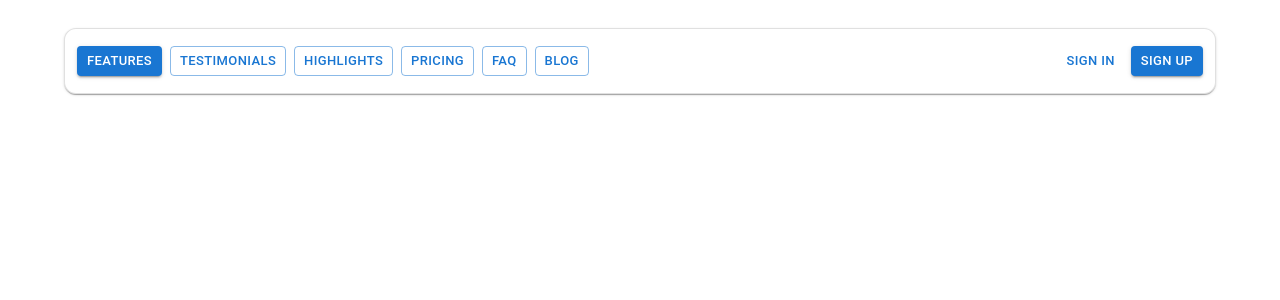
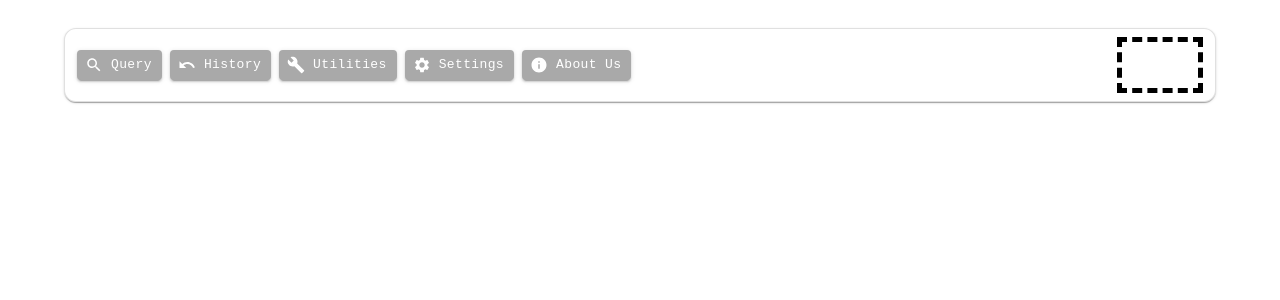
Before and after one commit to Anorris98/Hebse-Database, a React (Vite) app in the folder senior-design/: page /query in a window 1280 px wide. Shown: the top 300 px of the page. Built offline with nearby package versions, Linux system fonts and the light colour scheme.

Commit message:
Updated toolbar

```diff
--- a/senior-design/src/components/NavigationBar/NavBar.tsx
+++ b/senior-design/src/components/NavigationBar/NavBar.tsx
@@ -1,16 +1,10 @@
-import * as React from 'react';
-import { alpha, styled } from '@mui/material/styles';
+import {alpha, styled} from '@mui/material/styles';
 import Box from '@mui/material/Box';
 import AppBar from '@mui/material/AppBar';
 import Toolbar from '@mui/material/Toolbar';
 import Button from '@mui/material/Button';
-import IconButton from '@mui/material/IconButton';
 import Container from '@mui/material/Container';
-import Divider from '@mui/material/Divider';
-import MenuItem from '@mui/material/MenuItem';
-import Drawer from '@mui/material/Drawer';
-import MenuIcon from '@mui/icons-material/Menu';
-import CloseRoundedIcon from '@mui/icons-material/CloseRounded';
+import {Build, Info, Search, Settings, Undo} from "@mui/icons-material";
 
 const StyledToolbar = styled(Toolbar)(({ theme }) => ({
     display: 'flex',
@@ -28,15 +22,14 @@ const StyledToolbar = styled(Toolbar)(({ theme }) => ({
 
 const StyledButton = styled(Button)(() => ({
     marginRight: '8px',
+    backgroundColor: 'darkgray',
+    textTransform: 'none',
+    maxHeight: '120%',
+    fontFamily: 'monospace'
 }))
 
 
 export const NavBar = () => {
-    const [open, setOpen] = React.useState(false);
-
-    const toggleDrawer = (newOpen: boolean) => () => {
-        setOpen(newOpen);
-    };
 
     return (
         <AppBar
@@ -51,86 +44,27 @@ export const NavBar = () => {
         >
             <Container maxWidth="lg">
                 <StyledToolbar variant="dense" disableGutters>
-                    <Box sx={{ flexGrow: 1, display: 'flex', alignItems: 'center', px: 0 }}>
+                    <Box sx={{ flexGrow: 1, display: 'flex', alignItems: 'center', px: 0, justifyContent: 'left' }}>
                         <Box sx={{ display: { xs: 'none', md: 'flex' } }}>
-                            <StyledButton variant="contained" size="small">
-                                Features
+                            <StyledButton variant="contained" size="small" startIcon={<Search/>}>
+                                Query
                             </StyledButton>
-                            <StyledButton variant="outlined" size="small">
-                                Testimonials
+                            <StyledButton variant="contained" size="small" startIcon={<Undo/>}>
+                                History
                             </StyledButton>
-                            <StyledButton variant="outlined" size="small">
-                                Highlights
+                            <StyledButton variant="contained" size="small" startIcon={<Build/>}>
+                                Utilities
                             </StyledButton>
-                            <StyledButton variant="outlined" size="small">
-                                Pricing
+                            <StyledButton variant="contained" size="small" startIcon={<Settings/>}>
+                                Settings
                             </StyledButton>
-                            <StyledButton variant="outlined" size="small" sx={{ minWidth: 0 }}>
-                                FAQ
-                            </StyledButton>
-                            <StyledButton variant="outlined" size="small" sx={{ minWidth: 0 }}>
-                                Blog
+                            <StyledButton variant="contained" size="small" startIcon={<Info/>}>
+                                About Us
                             </StyledButton>
                         </Box>
                     </Box>
-                    <Box
-                        sx={{
-                            display: { xs: 'none', md: 'flex' },
-                            gap: 1,
-                            alignItems: 'center',
-                        }}
-                    >
-                        <Button color="primary" variant="text" size="small">
-                            Sign in
-                        </Button>
-                        <Button color="primary" variant="contained" size="small">
-                            Sign up
-                        </Button>
-                    </Box>
-                    <Box sx={{ display: { xs: 'flex', md: 'none' }, gap: 1 }}>
-                        <IconButton aria-label="Menu button" onClick={toggleDrawer(true)}>
-                            <MenuIcon />
-                        </IconButton>
-                        <Drawer
-                            anchor="top"
-                            open={open}
-                            onClose={toggleDrawer(false)}
-                            PaperProps={{
-                                sx: {
-                                    top: 'var(--template-frame-height, 0px)',
-                                },
-                            }}
-                        >
-                            <Box sx={{ p: 2, backgroundColor: 'background.default' }}>
-                                <Box
-                                    sx={{
-                                        display: 'flex',
-                                        justifyContent: 'flex-end',
-                                    }}
-                                >
-                                    <IconButton onClick={toggleDrawer(false)}>
-                                        <CloseRoundedIcon />
-                                    </IconButton>
-                                </Box>
-                                <MenuItem>Features</MenuItem>
-                                <MenuItem>Testimonials</MenuItem>
-                                <MenuItem>Highlights</MenuItem>
-                                <MenuItem>Pricing</MenuItem>
-                                <MenuItem>FAQ</MenuItem>
-                                <MenuItem>Blog</MenuItem>
-                                <Divider sx={{ my: 3 }} />
-                                <MenuItem>
-                                    <Button color="primary" variant="contained" fullWidth>
-                                        Sign up
-                                    </Button>
-                                </MenuItem>
-                                <MenuItem>
-                                    <Button color="primary" variant="outlined" fullWidth>
-                                        Sign in
-                                    </Button>
-                                </MenuItem>
-                            </Box>
-                        </Drawer>
+                    <Box component='section' sx={{ p: 1, border: '5px dashed black', fontSize: '20px', fontFamily:'monospace' }}>
+                        HADES
                     </Box>
                 </StyledToolbar>
             </Container>
```
